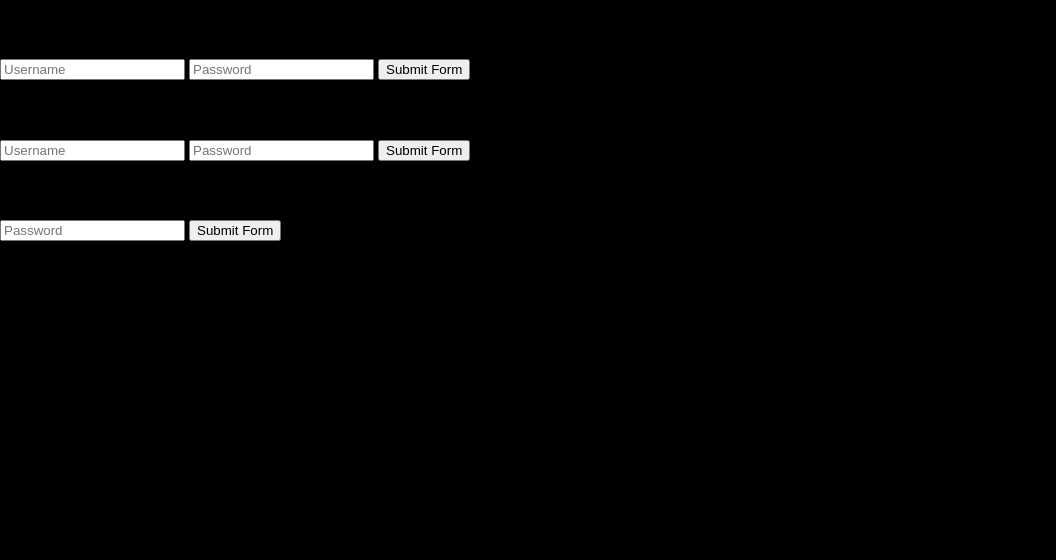
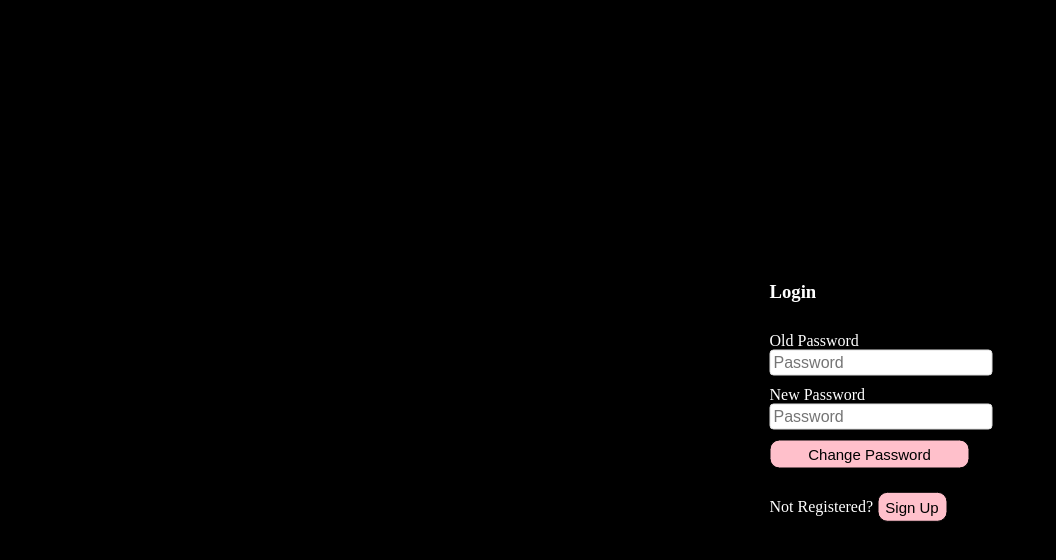
Before and after one commit to kremenevskiy/io.game, a website built with webpack: page src/client/html/index.html in a window 1280 px wide. Shown: the whole page, without its empty margins (0-1056 px from the left). Built offline with nearby package versions, Linux system fonts and the light colour scheme.

Commit message:
login register changePassword forms add

```diff
--- a/src/client/css/styles.css
+++ b/src/client/css/styles.css
@@ -76,8 +76,32 @@ button:focus {
     margin-bottom: 5px;
     padding: 3px;
     text-align: center;
+}
 
+#changePass{
+    width: 200px;
 }
+
+.auth input{
+    margin-bottom: 10px;
+    padding: 3px;
+}
+
+#not_logged{
+    align-items: flex-start;
+    display: flex;
+    /*display: inline;*/
+}
+#not_logged button{
+    height: 30px;
+    width: 70px;
+    font-size: 15px;
+    padding: 0;
+    /*display: inline;*/
+}
+
+
+
 
 
 .disabled {
@@ -210,3 +234,77 @@ button:focus {
 
     border-width: 1px;
 }
+
+/*#Registration {*/
+/*    position: fixed;*/
+/*    top: 50%;*/
+/*    right: 20%;*/
+/*    transform: translateY(-50%) translateX(-50%);*/
+/*    padding: 20px 30px;*/
+/*    background-color: black;*/
+/*    color: white;*/
+/*    display: grid;*/
+/*    flex-direction: column;*/
+/*    align-items: center;*/
+/*    border-radius: 20px;*/
+/*    text-align: center;*/
+/*}*/
+
+
+
+
+form{
+    position: fixed;
+    top: 50%;
+    right: 10%;
+    transform: translateY(-50%) translateX(-50%);
+    /*width: 200px;*/
+    display: flex;
+    flex-direction: column;
+    margin: 0 auto;
+    padding: 20px 30px;
+    /*box-shadow: 1px 2px 3px rgba(0,0,0,0.1);*/
+    border-radius: 10px;
+    background: black;
+    color: white;
+    /*align-items: center;*/
+    align-items: unset;
+}
+
+.authButton{
+    width: 90px;
+    alignment: center;
+    padding: 5px 1px;
+    font-size: 15px;
+    border-width: 1px;
+}
+
+
+
+/*h3 {*/
+/*    color: white;*/
+/*}*/
+
+input{
+    padding: 1px 2px;
+    border-radius: 4px;
+    border: 1px solid #ddd;
+    font-size: 1em;
+    width: 100%;
+}
+/*label{*/
+/*    display: block;*/
+/*    margin: 20px 0 10px;*/
+/*}*/
+/*button{*/
+/*    margin-top: 30px;*/
+/*    border-radius: 36px;*/
+/*    background: #FEE996;*/
+/*    border:0;*/
+/*    text-transform: uppercase;*/
+/*    font-weight: 700;*/
+/*    font-size: 0.8em;*/
+/*    display: block;*/
+/*    padding: 10px 16px;*/
+/*    letter-spacing: 2px;*/
+/*}*/
--- a/src/client/html/index.html
+++ b/src/client/html/index.html
@@ -101,27 +101,46 @@
             </p>
         </div>
     </div>
-    <div class="Registration">
-        <h3>Registration</h3>
+
+
+    <div id="Registration" class="hidden auth">
+
         <form id="reg-form">
+            <!--            <h2>Sign Up</h2>-->
+            <h3>Registration</h3>
+            <label for="username">Username</label>
             <input type="text" autocomplete="off" id="username" placeholder="Username"/>
+            <label for="password">Password</label>
             <input type="password" autocomplete="off" id="password" placeholder="Password"/>
-            <input type="submit" value="Submit Form"/>
+            <button type="submit" class="authButton">Sign Up</button>
+            <!--            <input type="submit" value="Submit Form"/>-->
         </form>
     </div>
-    <div class="Login">
-        <h3>Login</h3>
+    <div id="Login" class="auth">
+
         <form id="login-form">
+            <h3>Login</h3>
+            <label for="login_username">Username</label>
             <input type="text" autocomplete="off" id="login_username" placeholder="Username"/>
+            <label for="login_password">Password</label>
             <input type="password" autocomplete="off" id="login_password" placeholder="Password"/>
-            <input type="submit" value="Submit Form"/>
+            <button type="submit" class="authButton">Login</button>
+            <br>
+            <div id="not_logged">
+                <p>Not Registered? <button id="signup-btn" class="authButton">Sign Up</button></p>
+
+            </div>
         </form>
+
     </div>
-    <div class="change_password">
+    <div id="change_password" class="auth">
         <h3>changePassword</h3>
         <form id="change_password-form">
+            <label for="old_password">Old Password</label>
+            <input type="password" autocomplete="off" id="old_password" placeholder="Password"/>
+            <label for="new_password">New Password</label>
             <input type="password" autocomplete="off" id="new_password" placeholder="Password"/>
-            <input type="submit" value="Submit Form"/>
+            <button type="submit" id="changePass" class="authButton">Change Password</button>
         </form>
     </div>
 
```
